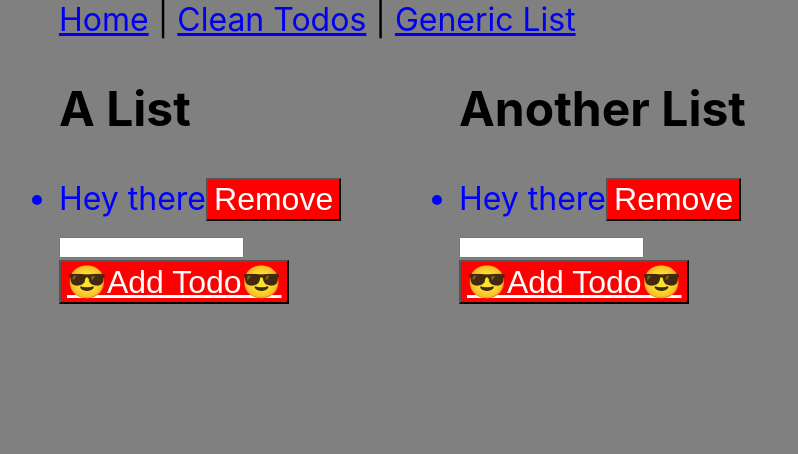
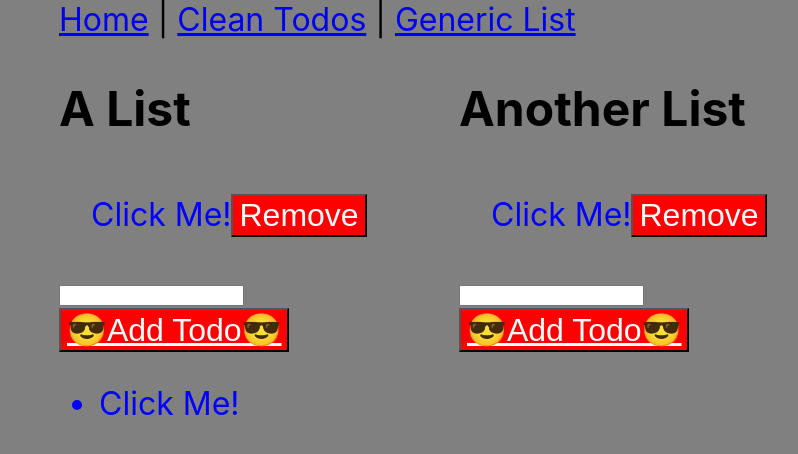
Before and after one commit to irackson/ts-react-template, a React (Create React App) app: page /generic-list in a window 1280 px wide. Shown: the top 454 px of the page, without its empty margins (181-979 px from the left). Built offline with nearby package versions, Linux system fonts and the light colour scheme.

Commit message:
NO BS TS #25 (useContext)

```diff
--- a/src/App.tsx
+++ b/src/App.tsx
@@ -2,7 +2,7 @@ import 'App.scss';
 import Button from 'components/Button';
 import HelloWorld from 'components/HelloWorld';
 import CleanTodos from 'pages/CleanTodos';
-import GenericListsWrappedWithContext from 'pages/GenericList';
+import GenericListsWrappedWithContext from 'pages/CustomULTodosWithContext';
 import {
     FC,
     FunctionComponent,
--- /dev/null
+++ b/src/hooks/useContextTodos.tsx
@@ -0,0 +1,93 @@
+import { v1 as uuidv1 } from 'uuid';
+
+import { useCallback, useReducer, useContext, createContext, FC } from 'react';
+
+interface Todo {
+    id: string;
+    done: boolean;
+    text: string;
+}
+
+type UseTodosManagerResult = ReturnType<typeof useTodosManager>;
+
+const TodoContext = createContext<UseTodosManagerResult>({
+    todos: [],
+    addTodo: () => {},
+    removeTodo: () => {},
+});
+
+type ActionType =
+    | {
+          type: 'ADD';
+          text: string;
+      }
+    | {
+          type: 'REMOVE';
+          id: string;
+      };
+function useTodosManager(initialTodos: Todo[]): {
+    todos: Todo[];
+    addTodo: (text: string) => void;
+    removeTodo: (id: string) => void;
+} {
+    //! useReducer hook
+    const [todos, dispatch] = useReducer(
+        (state: Todo[], action: ActionType) => {
+            switch (action.type) {
+                case 'ADD':
+                    return [
+                        ...state,
+                        {
+                            id: uuidv1(),
+                            text: action.text,
+                            done: false,
+                        },
+                    ];
+                case 'REMOVE':
+                    return state.filter(({ id }) => id !== action.id);
+                default:
+                    throw new Error();
+            }
+        },
+        initialTodos
+    );
+
+    const addTodo = useCallback((text: string) => {
+        dispatch({
+            type: 'ADD',
+            text,
+        });
+    }, []);
+
+    const removeTodo = useCallback((id: string) => {
+        dispatch({
+            type: 'REMOVE',
+            id,
+        });
+    }, []);
+
+    return { todos, addTodo, removeTodo };
+}
+
+export const TodosProvider: FC<{
+    initialTodos: Todo[];
+}> = ({ initialTodos, children }) => (
+    <TodoContext.Provider value={useTodosManager(initialTodos)}>
+        {children}
+    </TodoContext.Provider>
+);
+
+export const useTodos = (): Todo[] => {
+    const { todos } = useContext(TodoContext);
+    return todos;
+};
+
+export const useAddTodo = (): UseTodosManagerResult['addTodo'] => {
+    const { addTodo } = useContext(TodoContext);
+    return addTodo;
+};
+
+export const useRemoveTodo = (): UseTodosManagerResult['removeTodo'] => {
+    const { removeTodo } = useContext(TodoContext);
+    return removeTodo;
+};
--- a/src/pages/GenericList.tsx
+++ b/src/pages/CustomULTodosWithContext.tsx
@@ -1,7 +1,12 @@
 import { v1 as uuidv1 } from 'uuid';
 
 import Button from 'components/Button';
-import { useTodos } from 'hooks/useTodos';
+import {
+    useTodos,
+    useAddTodo,
+    useRemoveTodo,
+    TodosProvider,
+} from 'hooks/useContextTodos';
 import { FC, ReactNode, useCallback, useRef } from 'react';
 import { RouteComponentProps, StaticContext } from 'react-router';
 
@@ -62,9 +67,9 @@ const UL = <T extends {}>({
 };
 
 const GenericList: FC<{ title: string }> = ({ title }) => {
-    const { todos, addTodo, removeTodo } = useTodos([
-        { id: uuidv1(), text: 'Hey there', done: false },
-    ]);
+    const todos = useTodos();
+    const addTodo = useAddTodo();
+    const removeTodo = useRemoveTodo();
 
     //! useRef hook
     const newTodoRef = useRef<HTMLInputElement>(null);
@@ -82,7 +87,7 @@ const GenericList: FC<{ title: string }> = ({ title }) => {
             <h2>{title}</h2>
             <UL
                 className="i__have__a__className__xD"
-                style={{ margin: '0', padding: '0' }}
+                style={{ margin: '1rem', padding: '1rem', listStyle: 'none' }}
                 itemClick={(item) => alert(`${item.id}: ${item.text}`)}
                 items={todos}
                 render={(todo) => (
@@ -113,16 +118,26 @@ const GenericList: FC<{ title: string }> = ({ title }) => {
     );
 };
 
+const JustShowTodos = () => {
+    const todos = useTodos();
+    return <UL items={todos} render={(todo) => <div>{todo.text}</div>} />;
+};
+
 const ContextWrapper: FC<GenericListsProps & RouterProps> = ({
     rp,
     listTitles,
 }) => {
     return (
-        <div style={{ display: 'grid', gridTemplateColumns: '50% 50%' }}>
-            {listTitles.map((title) => (
-                <GenericList title={title} />
-            ))}
-        </div>
+        <TodosProvider
+            initialTodos={[{ id: uuidv1(), text: 'Click Me!', done: false }]}
+        >
+            <div style={{ display: 'grid', gridTemplateColumns: '50% 50%' }}>
+                {listTitles.map((title, i) => (
+                    <GenericList key={i} title={title} />
+                ))}
+            </div>
+            <JustShowTodos />
+        </TodosProvider>
     );
 };
 
```
